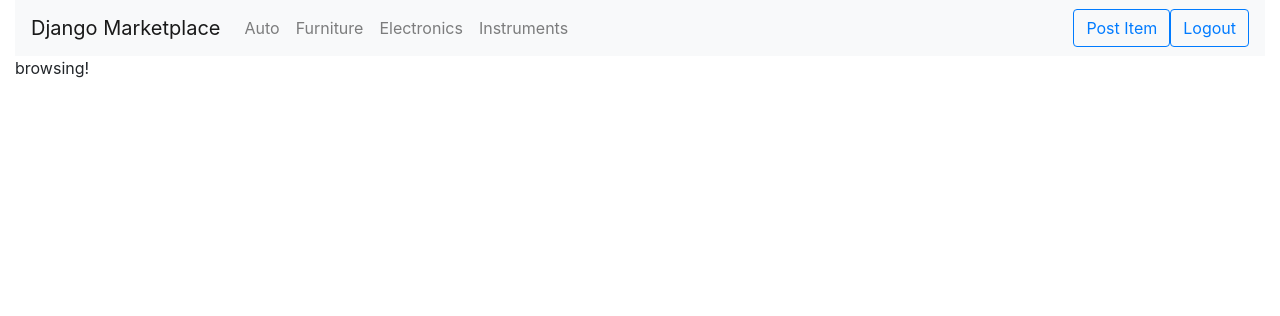
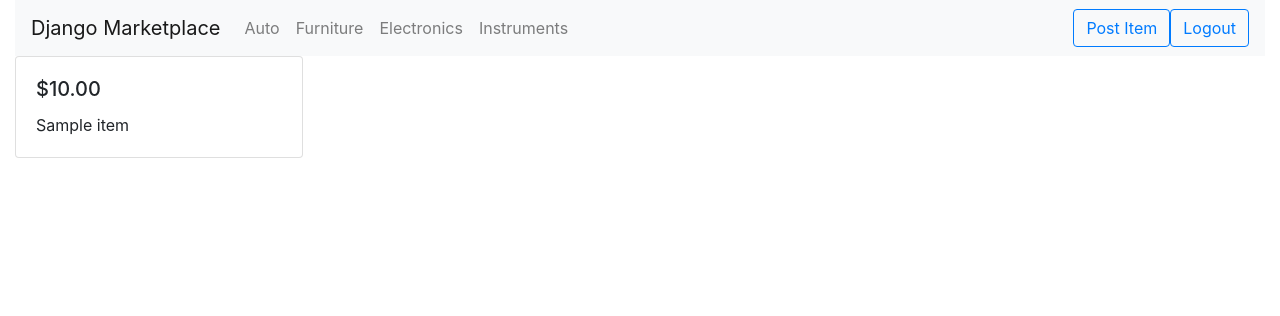
Before and after one commit to kenny-skaggs/django-marketplace, a Django app: page /browse/Auto in a window 1280 px wide. Shown: the top 316 px of the page. Run offline with Django 3.2, Linux system fonts and the light colour scheme; a user stored in the database is signed in; data comes from the database, SQL or seed files in the repository; tables that the repository leaves empty hold one stand-in row (values such as "Sample post"); some libraries are stand-ins or nearby versions.

Commit message:
displaying items

```diff
--- a/inventory/templates/browse.html
+++ b/inventory/templates/browse.html
@@ -1,5 +1,12 @@
 {% extends "base.html" %}
 
 {% block content %}
-  browsing!
+  {% for item in items %}
+    <div class="card" style="width: 18rem;">
+      <div class="card-body">
+        <h5 class="card-title">${{ item.price }}</h5>
+        <p class="card-text">{{ item.title }}</p>
+      </div>
+    </div>
+  {% endfor %}
 {% endblock %}
--- a/inventory/views/core.py
+++ b/inventory/views/core.py
@@ -11,7 +11,11 @@ def home(request):
 
 def browse(request, category):
     categories = models.Category.objects.all()
-    return render(request, 'browse.html', {'categories': categories})
+    items = models.Item.objects.filter(category__name=category)
+    return render(request, 'browse.html', {
+        'categories': categories,
+        'items': items
+    })
 
 def item(request):
     if request.method == "POST":
```
